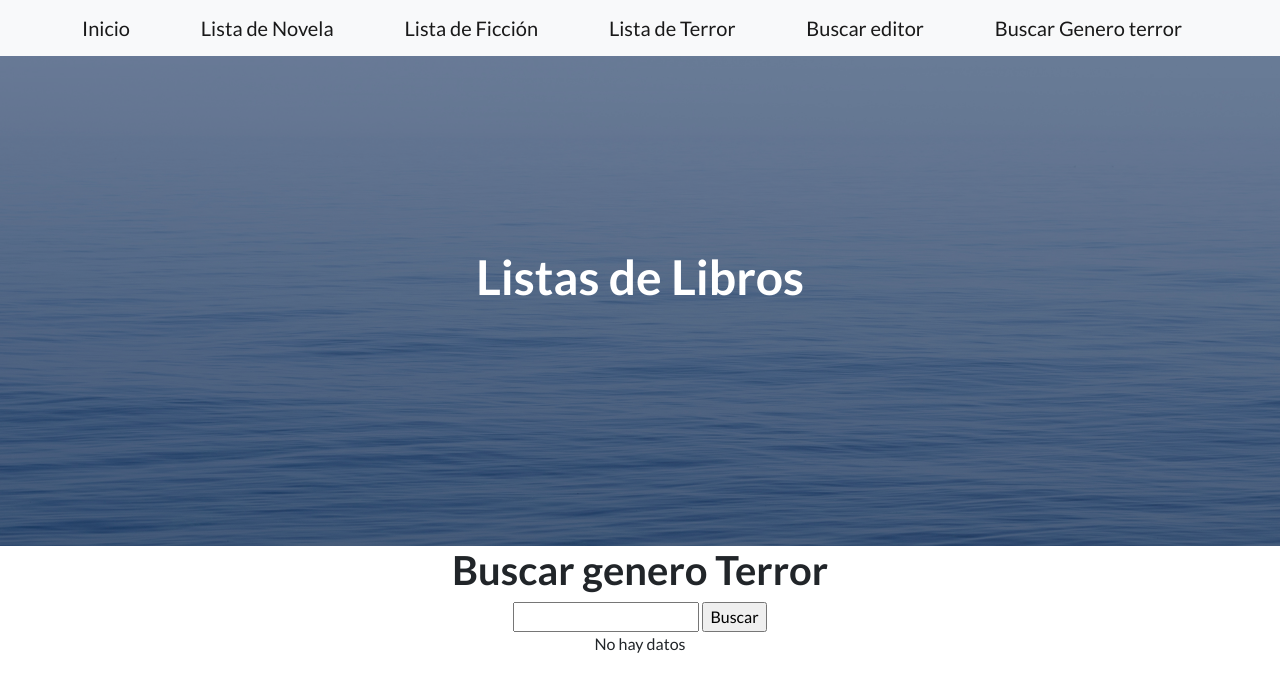
After one commit to TheShiro98/Entrega1-Shiroma, a Django app: page /buscarTerror/ in a window 1280 px wide. The commit adds this page. Shown: the top 692 px of the page. Run offline with Django 4.2, Linux system fonts and the light colour scheme; some libraries are stand-ins or nearby versions.

Commit message:
libros v3

```diff
--- /dev/null
+++ b/Proyecto1/App/Templates/buscarTerror.html
@@ -0,0 +1,39 @@
+{% extends "padre.html" %}
+{% load static %}
+
+
+{% block contenidoQueCambia %}
+<h1>Buscar genero Terror</h1>
+
+<form action="" method="get">
+
+    <input type="text" name="genero" id='genero'>
+    <input type="submit" value="Buscar">
+
+    </form>
+
+
+
+    {% if terror %}
+
+        <ul>
+            {% for editor in terror %}
+
+            <li>Titulo de {{editor.titulo}}</li>
+            <li>Editorial de {{editor.editorial}}</li>
+            <li>Nombre de {{editor.nombre}}</li>
+            <li>Apellido de {{editor.apellido}}</li>
+            <li>Edad de {{editor.edad}}</li>
+            <li>Genero de {{editor.genero}}</li>
+            <li>Fecha de {{editor.fecha}}</li>
+            <br>
+            {% endfor %}
+        </ul>
+
+
+    {% else %}
+        <p>No hay datos</p>
+    {% endif %}
+
+
+{% endblock %}
--- a/Proyecto1/App/Templates/padre.html
+++ b/Proyecto1/App/Templates/padre.html
@@ -26,7 +26,8 @@
                     <a class="navbar-brand" href="{% url 'Novela' %}">Lista de Novela</a>
                     <a class="navbar-brand" href="{% url 'Ficcion' %}">Lista de Ficción</a>
                     <a class="navbar-brand" href="{% url 'Terror' %}">Lista de Terror</a>
-                    <a class="navbar-brand" href="{% url 'Editor' %}">Buscar</a>
+                    <a class="navbar-brand" href="{% url 'Editor' %}">Buscar editor</a>
+                    <a class="navbar-brand" href="{% url 'Gterror' %}">Buscar Genero terror</a>
                 </div>
             </nav>
             <!-- Masthead-->
@@ -42,10 +43,16 @@
                     </div>
                 </div>
             </header>
-            <!-- Icons Grid-->
+
+            <div class="container text-center">
+                <div class="row">
+                    <div class="col align-self-center">
             {% block contenidoQueCambia %}
-            <!--Acá se es donde se hereda los templates -->
+            <!--Acá se es donde se hereda los templates :D-->
             {% endblock %}
+                    </div>
+                </div>
+            </div>
             <!-- Bootstrap core JS-->
             <script src="https://cdn.jsdelivr.net/npm/bootstrap@5.1.3/dist/js/bootstrap.bundle.min.js"></script>
             <!-- Core theme JS-->
--- a/Proyecto1/App/urls.py
+++ b/Proyecto1/App/urls.py
@@ -1,5 +1,5 @@
 from django.urls import path
-from App.views import inicio,formularioFiccion,formularioTerror,formularioNovela,buscar_editorial
+from App.views import inicio,formularioFiccion,formularioTerror,formularioNovela,buscar_editorial,buscar_genero_terror
 
 urlpatterns = [
     path('inicio/', inicio, name = "Inicio"),
@@ -7,5 +7,6 @@ urlpatterns = [
     path('terror/', formularioTerror, name = "Terror"),
     path('novela/', formularioNovela , name = "Novela"),
     path('busquedaEditorial/', buscar_editorial, name = "Editor"),
+    path('buscarTerror/', buscar_genero_terror, name = "Gterror"),
 
 ]
--- a/Proyecto1/App/views.py
+++ b/Proyecto1/App/views.py
@@ -171,3 +171,18 @@ def buscar_editorial(request):
         respuesta = 'No hay datos'
 
     return render(request, 'busquedaEditorial.html',{'resupuesta':respuesta})
+
+
+
+def buscar_genero_terror(request):
+
+    if request.GET.get('genero',False):
+        genero = request.GET['genero']
+        terror = Terror.objects.filter(genero__icontains=genero)
+
+        return render(request,'buscarTerror.html',{'terror':terror})
+
+    else:
+        respuesta = 'No hay datos'
+
+    return render(request, 'buscarTerror.html',{'resupuesta':respuesta})
```
Also changed, not shown: Proyecto1/App/Templates/busquedaEditorial.html (+9 -1 lines), Proyecto1/App/Templates/ficcion.html (+5 -32 lines), Proyecto1/App/Templates/index.html (+8 -3 lines), Proyecto1/App/Templates/novela.html (+5 -27 lines), Proyecto1/App/Templates/terror.html (+6 -27 lines), Proyecto1/db.sqlite3.
